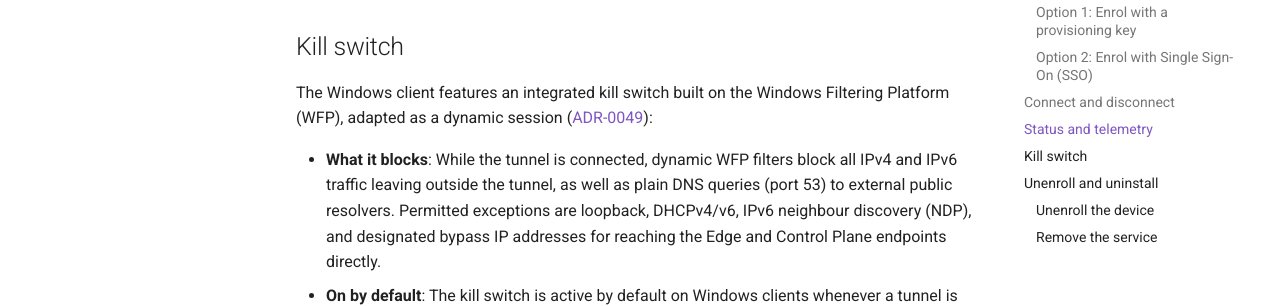
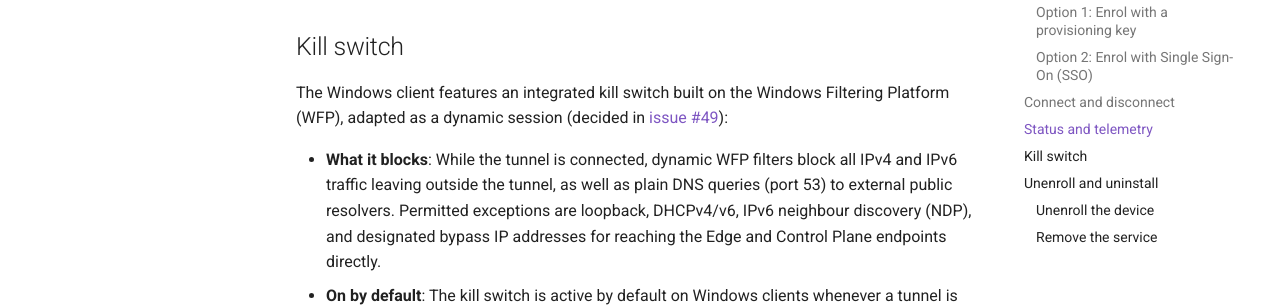
Before and after one commit to yuky2020/opensase, an MkDocs documentation site: the page built from docs/user/windows.md, in a window 1280 px wide and 900 px high, scrolled down 3848 px. Shown: the part 177-483 px from the top of the window. Built offline with MkDocs 1.6.1 and Material for MkDocs 9.7.7, drawn with Linux system fonts in a browser that asks for light colours; comment, search, counter and statistics services are not loaded.

Commit message:
docs: fix the kill switch decision link in the Windows guide
Co-Authored-By: Claude Opus 5.5 <noreply@anthropic.com>
Claude-Session: https://claude.ai/code/session_01VPBhu86tXpyyYhpMKbdUa6

```diff
--- a/docs/user/windows.md
+++ b/docs/user/windows.md
@@ -148,7 +148,7 @@ opensase events -f
 
 ## Kill switch
 
-The Windows client features an integrated kill switch built on the Windows Filtering Platform (WFP), adapted as a dynamic session ([ADR-0049](../adr/0049-windows-killswitch.md)):
+The Windows client features an integrated kill switch built on the Windows Filtering Platform (WFP), adapted as a dynamic session (decided in [issue #49](https://github.com/yuky2020/opensase/issues/49)):
 
 - **What it blocks**: While the tunnel is connected, dynamic WFP filters block all IPv4 and IPv6 traffic leaving outside the tunnel, as well as plain DNS queries (port 53) to external public resolvers. Permitted exceptions are loopback, DHCPv4/v6, IPv6 neighbour discovery (NDP), and designated bypass IP addresses for reaching the Edge and Control Plane endpoints directly.
 - **On by default**: The kill switch is active by default on Windows clients whenever a tunnel is established.
```
